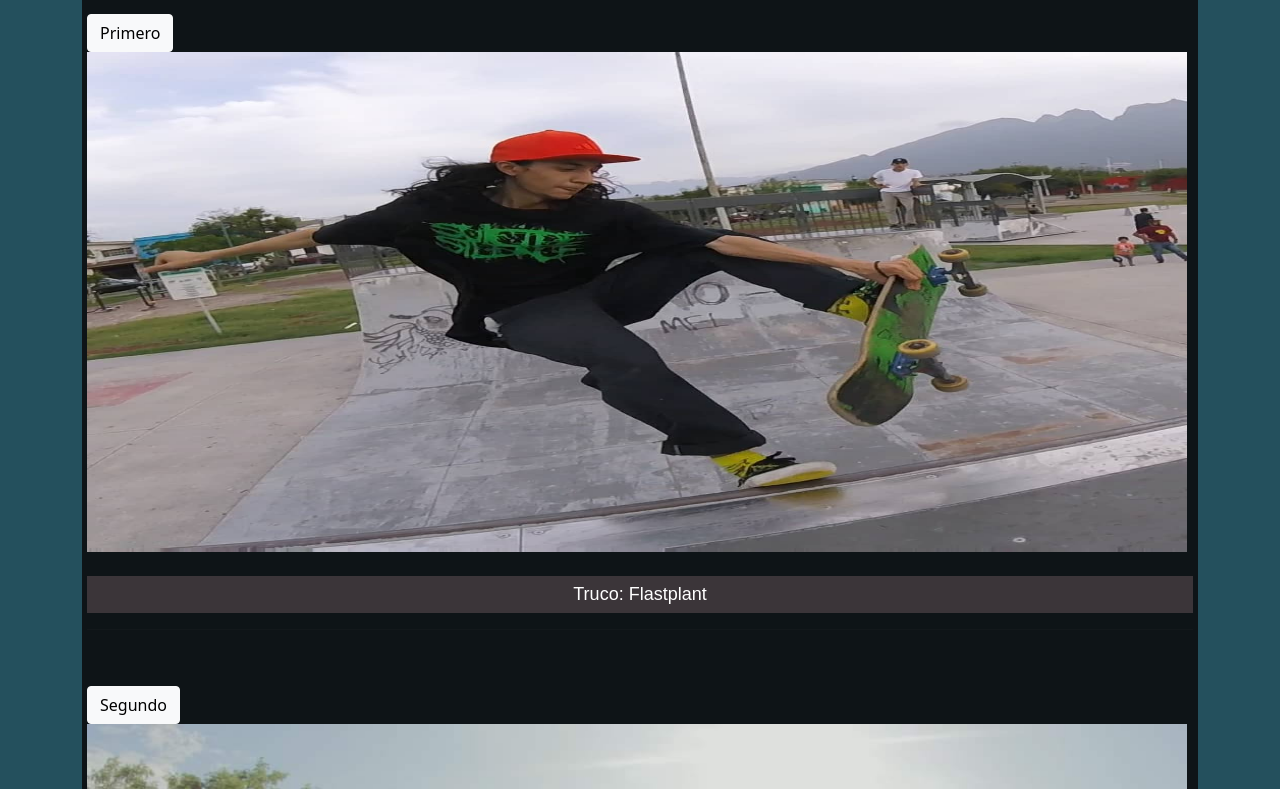
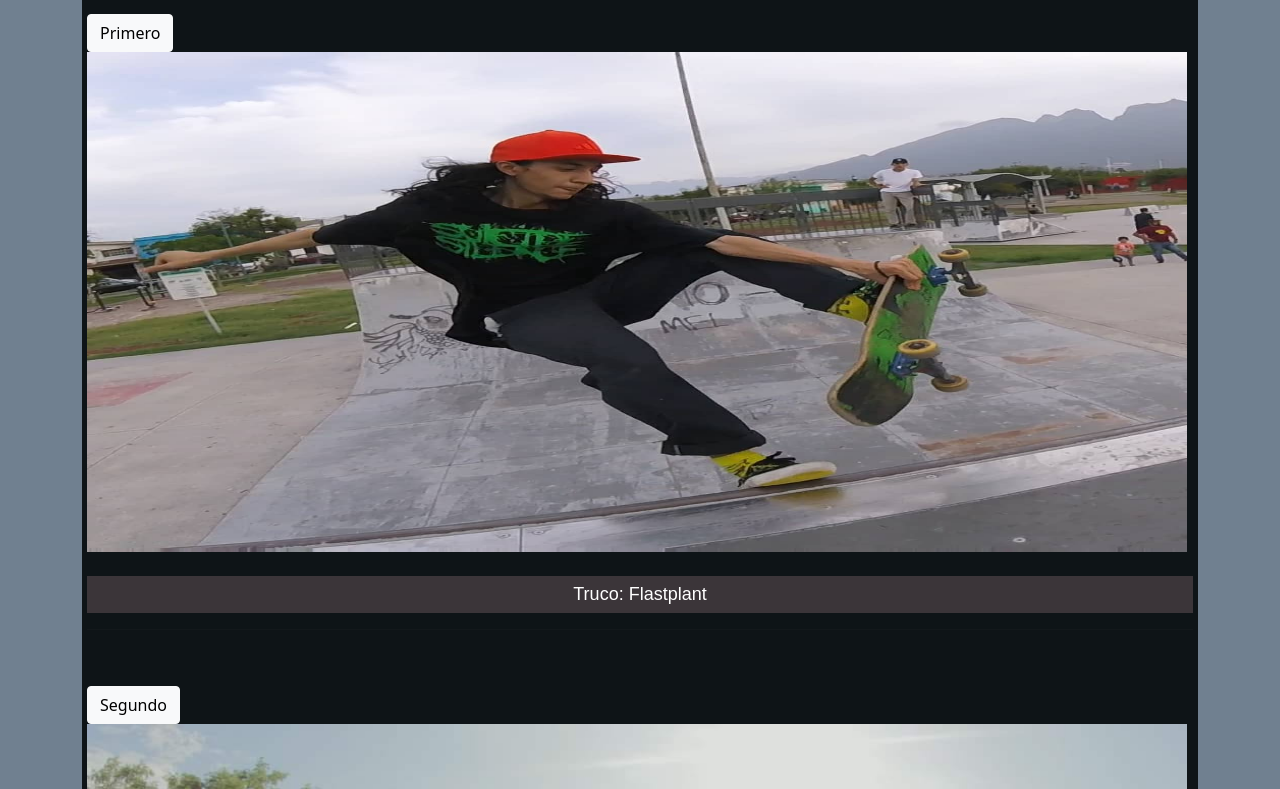
Before and after one commit to DaFeViCl/Laboratorio-6, a plain HTML site: page Pagina 2.html in a window 1280 px wide. Shown: the part 331-1120 px from the top of the page. Drawn offline with nearby package versions, Linux system fonts and the light colour scheme.

Commit message:
Modificar archivo pagina2

```diff
--- a/Pagina2.css
+++ b/Pagina2.css
@@ -2,7 +2,7 @@
     margin: 0%;
     margin-left: auto;
     margin-right: auto;
-    background-color: #24505d;
+    background-color: #708090;
 }
 
 #botones{
```
